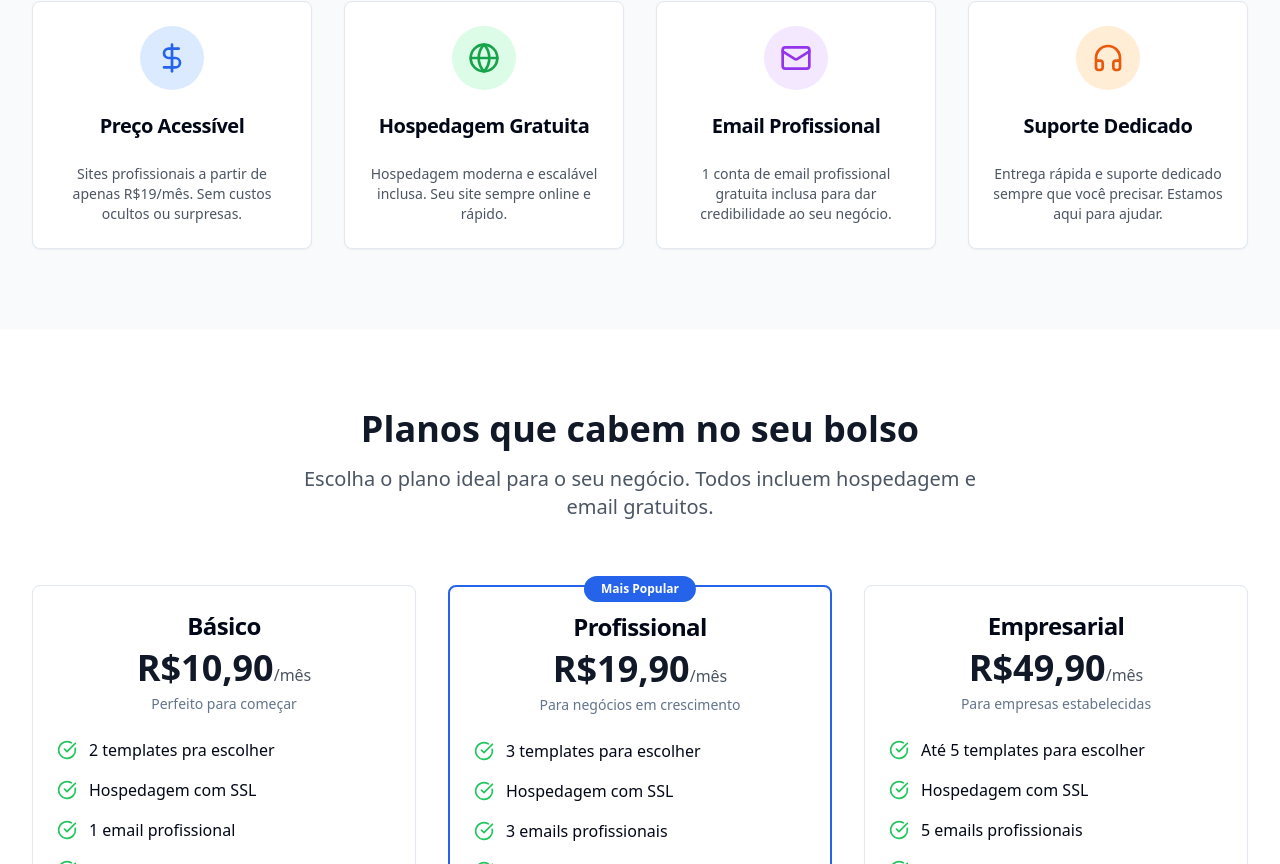
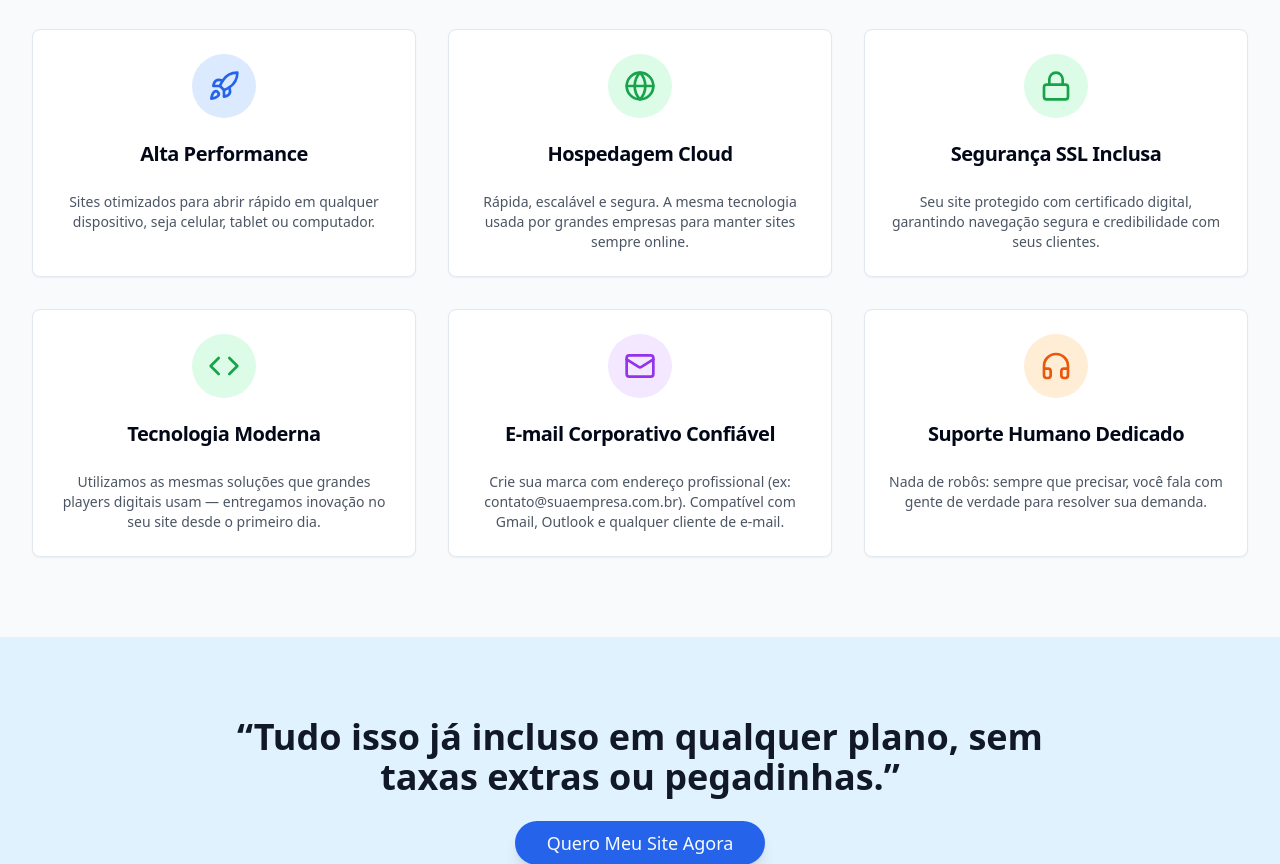
Before and after one commit to brennermoura/recorrentes, a React (Vite) app: page / in a window 1280 px wide. Shown: the part 756-1620 px from the top of the page. Built offline with nearby package versions, Linux system fonts and the light colour scheme.

Commit message:
atualização de benefícios

```diff
--- a/src/pages/Index.tsx
+++ b/src/pages/Index.tsx
@@ -12,7 +12,9 @@ import {
   Globe,
   Mail,
   HeadphonesIcon,
-  DollarSign,
+  Rocket,
+  Lock,
+  Code,
   Star,
   Menu,
   X,
@@ -51,7 +53,7 @@ export default function LandingPage() {
                 <Globe className="w-5 h-5 text-white" />
               </div>
               <span className="ml-2 text-xl font-bold text-gray-900">
-                WebCraft Pro
+                HospedaShop
               </span>
             </div>
 
@@ -182,26 +184,26 @@ export default function LandingPage() {
         <div className="max-w-7xl mx-auto">
           <div className="text-center mb-16">
             <h2 className="text-3xl md:text-4xl font-bold text-gray-900 mb-4">
-              Por que escolher a WebCraft Pro?
+              Por que escolher a HospedaShop?
             </h2>
             <p className="text-xl text-gray-600 max-w-2xl mx-auto">
-              Oferecemos tudo que você precisa para ter um site profissional
-              online
+              Não importa qual plano você escolha, sua presença online já começa
+              com qualidade profissional garantida.
             </p>
           </div>
 
-          <div className="grid grid-cols-1 md:grid-cols-2 lg:grid-cols-4 gap-8">
+          <div className="grid grid-cols-1 md:grid-cols-2 lg:grid-cols-3 gap-8">
             <Card className="text-center group hover:shadow-lg transition-all duration-300 hover:-translate-y-1">
               <CardHeader>
                 <div className="w-16 h-16 bg-blue-100 rounded-full flex items-center justify-center mx-auto mb-4 group-hover:bg-blue-600 transition-colors">
-                  <DollarSign className="w-8 h-8 text-blue-600 group-hover:text-white" />
+                  <Rocket className="w-8 h-8 text-blue-600 group-hover:text-white" />
                 </div>
-                <CardTitle className="text-xl">Preço Acessível</CardTitle>
+                <CardTitle className="text-xl">Alta Performance</CardTitle>
               </CardHeader>
               <CardContent>
                 <CardDescription className="text-gray-600">
-                  Sites profissionais a partir de apenas R$19/mês. Sem custos
-                  ocultos ou surpresas.
+                  Sites otimizados para abrir rápido em qualquer dispositivo,
+                  seja celular, tablet ou computador.
                 </CardDescription>
               </CardContent>
             </Card>
@@ -211,12 +213,42 @@ export default function LandingPage() {
                 <div className="w-16 h-16 bg-green-100 rounded-full flex items-center justify-center mx-auto mb-4 group-hover:bg-green-600 transition-colors">
                   <Globe className="w-8 h-8 text-green-600 group-hover:text-white" />
                 </div>
-                <CardTitle className="text-xl">Hospedagem Gratuita</CardTitle>
+                <CardTitle className="text-xl">Hospedagem Cloud</CardTitle>
               </CardHeader>
               <CardContent>
                 <CardDescription className="text-gray-600">
-                  Hospedagem moderna e escalável inclusa. Seu site sempre online
-                  e rápido.
+                  Rápida, escalável e segura. A mesma tecnologia usada por
+                  grandes empresas para manter sites sempre online.
+                </CardDescription>
+              </CardContent>
+            </Card>
+
+            <Card className="text-center group hover:shadow-lg transition-all duration-300 hover:-translate-y-1">
+              <CardHeader>
+                <div className="w-16 h-16 bg-green-100 rounded-full flex items-center justify-center mx-auto mb-4 group-hover:bg-green-600 transition-colors">
+                  <Lock className="w-8 h-8 text-green-600 group-hover:text-white" />
+                </div>
+                <CardTitle className="text-xl">Segurança SSL Inclusa</CardTitle>
+              </CardHeader>
+              <CardContent>
+                <CardDescription className="text-gray-600">
+                  Seu site protegido com certificado digital, garantindo
+                  navegação segura e credibilidade com seus clientes.
+                </CardDescription>
+              </CardContent>
+            </Card>
+
+            <Card className="text-center group hover:shadow-lg transition-all duration-300 hover:-translate-y-1">
+              <CardHeader>
+                <div className="w-16 h-16 bg-green-100 rounded-full flex items-center justify-center mx-auto mb-4 group-hover:bg-green-600 transition-colors">
+                  <Code className="w-8 h-8 text-green-600 group-hover:text-white" />
+                </div>
+                <CardTitle className="text-xl">Tecnologia Moderna</CardTitle>
+              </CardHeader>
+              <CardContent>
+                <CardDescription className="text-gray-600">
+                  Utilizamos as mesmas soluções que grandes players digitais
+                  usam — entregamos inovação no seu site desde o primeiro dia.
                 </CardDescription>
               </CardContent>
             </Card>
@@ -226,12 +258,15 @@ export default function LandingPage() {
                 <div className="w-16 h-16 bg-purple-100 rounded-full flex items-center justify-center mx-auto mb-4 group-hover:bg-purple-600 transition-colors">
                   <Mail className="w-8 h-8 text-purple-600 group-hover:text-white" />
                 </div>
-                <CardTitle className="text-xl">Email Profissional</CardTitle>
+                <CardTitle className="text-xl">
+                  E-mail Corporativo Confiável
+                </CardTitle>
               </CardHeader>
               <CardContent>
                 <CardDescription className="text-gray-600">
-                  1 conta de email profissional gratuita inclusa para dar
-                  credibilidade ao seu negócio.
+                  Crie sua marca com endereço profissional (ex:
+                  contato@suaempresa.com.br). Compatível com Gmail, Outlook e
+                  qualquer cliente de e-mail.
                 </CardDescription>
               </CardContent>
             </Card>
@@ -241,16 +276,36 @@ export default function LandingPage() {
                 <div className="w-16 h-16 bg-orange-100 rounded-full flex items-center justify-center mx-auto mb-4 group-hover:bg-orange-600 transition-colors">
                   <HeadphonesIcon className="w-8 h-8 text-orange-600 group-hover:text-white" />
                 </div>
-                <CardTitle className="text-xl">Suporte Dedicado</CardTitle>
+                <CardTitle className="text-xl">
+                  Suporte Humano Dedicado
+                </CardTitle>
               </CardHeader>
               <CardContent>
                 <CardDescription className="text-gray-600">
-                  Entrega rápida e suporte dedicado sempre que você precisar.
-                  Estamos aqui para ajudar.
+                  Nada de robôs: sempre que precisar, você fala com gente de
+                  verdade para resolver sua demanda.
                 </CardDescription>
               </CardContent>
             </Card>
           </div>
+        </div>
+      </section>
+
+      {/* Final CTA Section */}
+      <section id="cta" className="py-20 bg-sky-100 px-4 sm:px-6 lg:px-8">
+        <div className="max-w-4xl mx-auto text-center">
+          <h2 className="text-3xl md:text-4xl font-bold text-gray-900 mb-6">
+            “Tudo isso já incluso em qualquer plano, sem taxas extras ou
+            pegadinhas.”
+          </h2>
+
+          <Button
+            size="lg"
+            onClick={() => scrollToSection("pricing")}
+            className="bg-blue-600 hover:bg-blue-700 text-lg px-8 py-4 rounded-full transform hover:scale-105 transition-all duration-200 shadow-lg"
+          >
+            Quero Meu Site Agora
+          </Button>
         </div>
       </section>
 
@@ -607,8 +662,8 @@ export default function LandingPage() {
             Pronto para ter seu site profissional?
           </h2>
           <p className="text-xl text-blue-100 mb-8 max-w-2xl mx-auto">
-            Junte-se a mais de 1.000 empresas que já transformaram sua presença
-            online conosco. Comece hoje mesmo e veja a diferença!
+            Junte-se a outras empresas que já transformaram sua presença online
+            conosco. Comece hoje mesmo e veja a diferença!
           </p>
           <Button
             size="lg"
```
